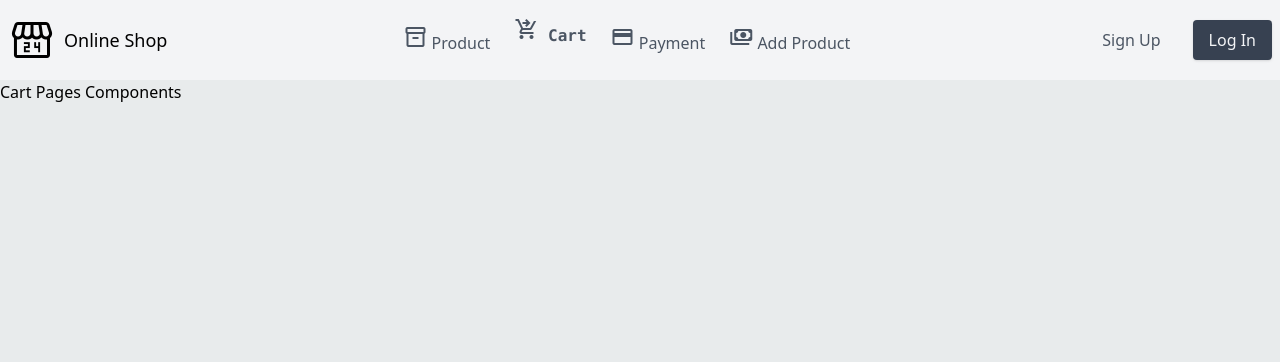
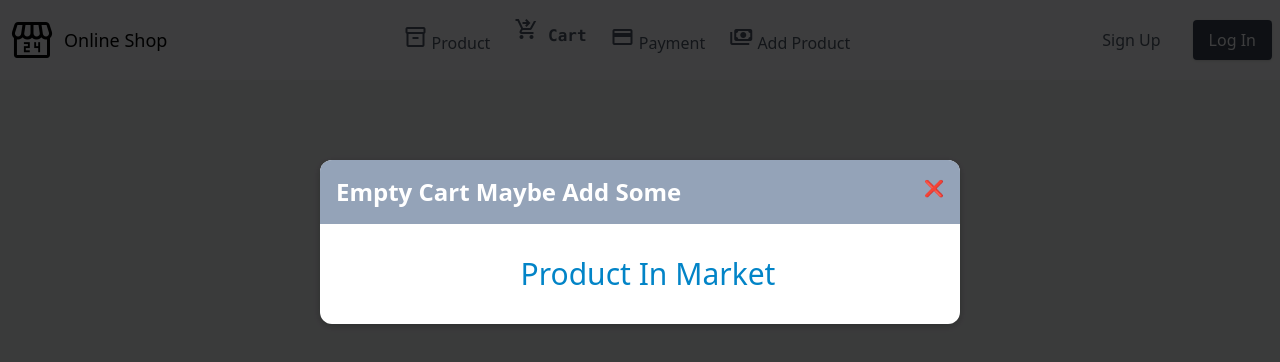
Before and after one commit to riomulya/online-shop, a Vue app: page /cart in a window 1280 px wide. Shown: the top 362 px of the page. Built offline with nearby package versions, Linux system fonts and the light colour scheme.

Commit message:
update logic add to cart and ongoing to add list product on cartlist

```diff
--- a/src/components/UI/BaseDialog.vue
+++ b/src/components/UI/BaseDialog.vue
@@ -55,9 +55,6 @@ export default {
       }
       this.$emit('close');
     },
-  },
-  created() {
-    console.log(this.secondaryConfirm);
   },
 };
 </script>
--- a/src/modules/cart/actions.js
+++ b/src/modules/cart/actions.js
@@ -1 +1,10 @@
-export default{}
+export default {
+  addProduct(context, payload) {
+    const addItem = {
+      productId: payload.productId,
+      quantity: payload.quantity,
+      amount: payload.amount,
+    };
+    context.commit('addToCart', addItem);
+  },
+};
--- a/src/modules/cart/getters.js
+++ b/src/modules/cart/getters.js
@@ -1,2 +1,5 @@
 export default {
+  cart(state) {
+    return state.cart;
+  },
 };
--- a/src/modules/cart/mutations.js
+++ b/src/modules/cart/mutations.js
@@ -1 +1,5 @@
-export default {};
+export default {
+  addToCart(state, payload) {
+    state.cart.push(payload);
+  },
+};
--- a/src/pages/CartList.vue
+++ b/src/pages/CartList.vue
@@ -1,3 +1,56 @@
 <template>
-  <div>Cart Pages Components</div>
+  <div class="w-full">
+    <div class="grid w-full" v-if="amount">
+      <div class="font-bold text-xl place-self-center p-3 m-1">
+        Total Amount : $
+        <span class="text-sky-600">{{ amount.toFixed(2) }} </span>
+      </div>
+      <ul class="place-self-center p-2 m-2">
+        <li>
+          <!-- <product-item></product-item> -->
+        </li>
+      </ul>
+    </div>
+    <base-dialog
+      :show="!amount"
+      title="Empty Cart Maybe Add Some"
+      @close="goToProduct"
+    >
+      <div class="grid w-full p-2 m-2">
+        <p class="place-self-center text-3xl">
+          <router-link to="/product" class="text-sky-600 cursor-pointer"
+            >Product In Market</router-link
+          >
+        </p>
+      </div>
+    </base-dialog>
+  </div>
 </template>
+
+<script setup>
+import { useStore } from 'vuex';
+import { computed, ref } from 'vue';
+import { useRouter } from 'vue-router';
+// import ProductItem from '@/components/product/ProductItem.vue';
+const store = useStore();
+
+const router = useRouter();
+const cart = computed(() => {
+  return store.getters['cart/cart'];
+});
+
+const amount = ref(0);
+const cartArray = ref([]);
+cart.value.forEach((el) => {
+  if (!cartArray.value.includes(el.productId)) {
+    cartArray.value.push(el.productId);
+  }
+  amount.value += el.amount;
+});
+
+function goToProduct() {
+  router.push('/product');
+}
+
+console.log(router, amount.value, cartArray.value);
+</script>
--- a/src/pages/ProductDetail.vue
+++ b/src/pages/ProductDetail.vue
@@ -9,6 +9,7 @@
         <span>
           <base-button
             class="rounded-xl hover:ring-2 hover:ring-gray-600 hover:bg-transparent hover:text-black bg-slate-500 text-white p-2"
+            @click="confirmOrder"
             >Confirm</base-button
           >
         </span>
@@ -37,10 +38,6 @@
           {{ priceProd }}
         </p>
       </div>
-      <!-- <base-button
-          mode="flex w-full grid-cols-none place-items-start items-start"
-          @click="addCart"
-        > -->
       <div
         class="flex w-full grid-cols-none place-items-start items-start my-2 mx-0"
       >
@@ -52,6 +49,7 @@
             class="rounded-xl w-1/6 border-2 ring-2 ring-sky-200 ml-0 mr-3"
             min="1"
             v-model="countProduct"
+            @keyup.enter="addCart"
           />
           <p
             class="inline w-full cursor-pointer hover:bg-white hover:rounded-lg hover:border-2 hover:border-sky-200 p-1 m-2 hover:font-mono hover:font-bold"
@@ -94,7 +92,6 @@ watch(countProduct, (newVal) => {
 
 title = useCustomText().toCapitalize(title);
 function addCart() {
-  countProduct.value = 1;
   showDialog.value = true;
 }
 
@@ -105,4 +102,16 @@ function closeDialog() {
 function cancelOrder() {
   closeDialog();
 }
+
+function confirmOrder() {
+  closeDialog();
+  store.dispatch('cart/addProduct', {
+    productId: selectedProduct.id,
+    quantity: countProduct.value,
+    amount: priceProd.value,
+  });
+  console.log(store.getters['cart/cart']);
+}
+console.log(selectedProduct.id);
+console.log(store.getters['cart/cart']);
 </script>
```
